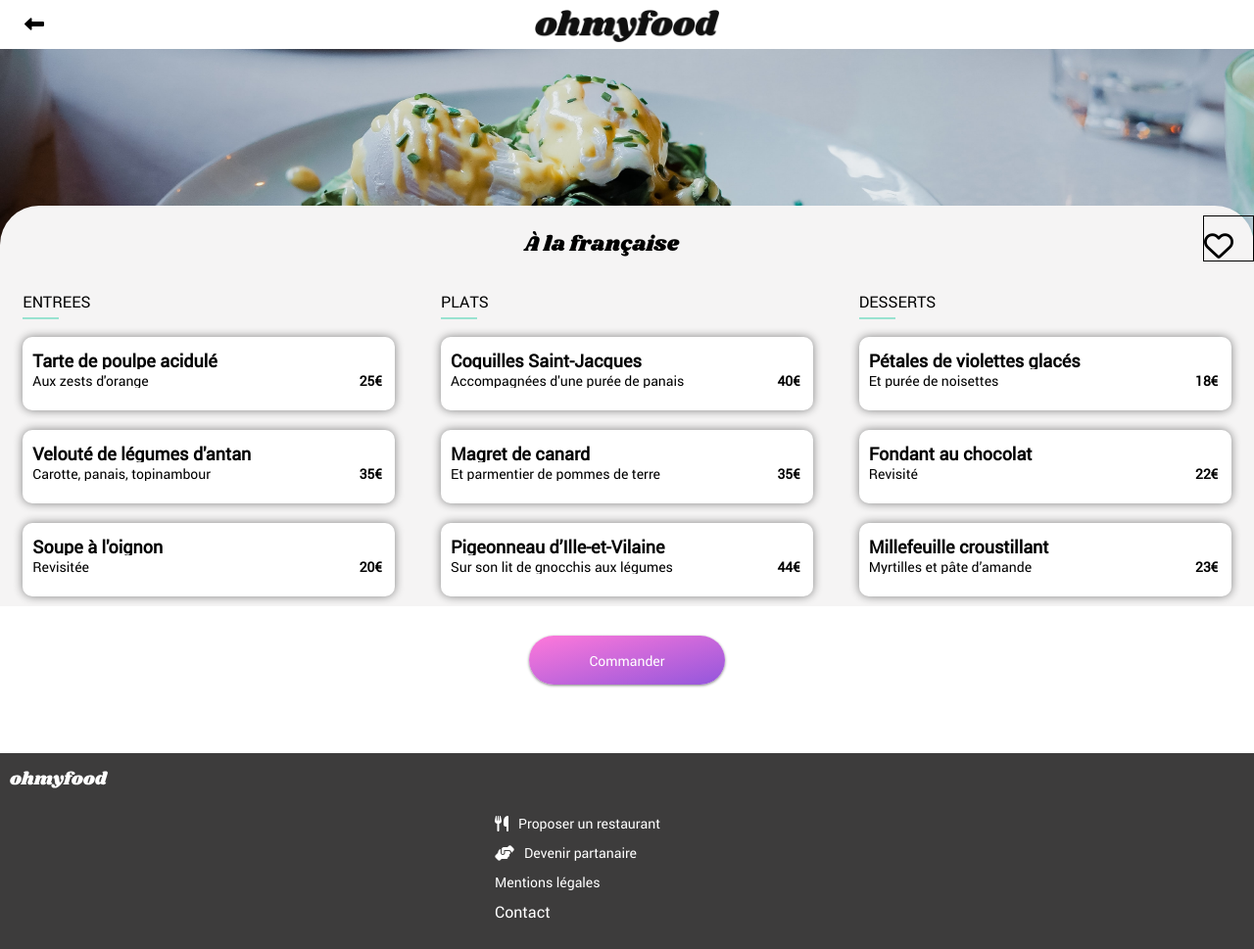
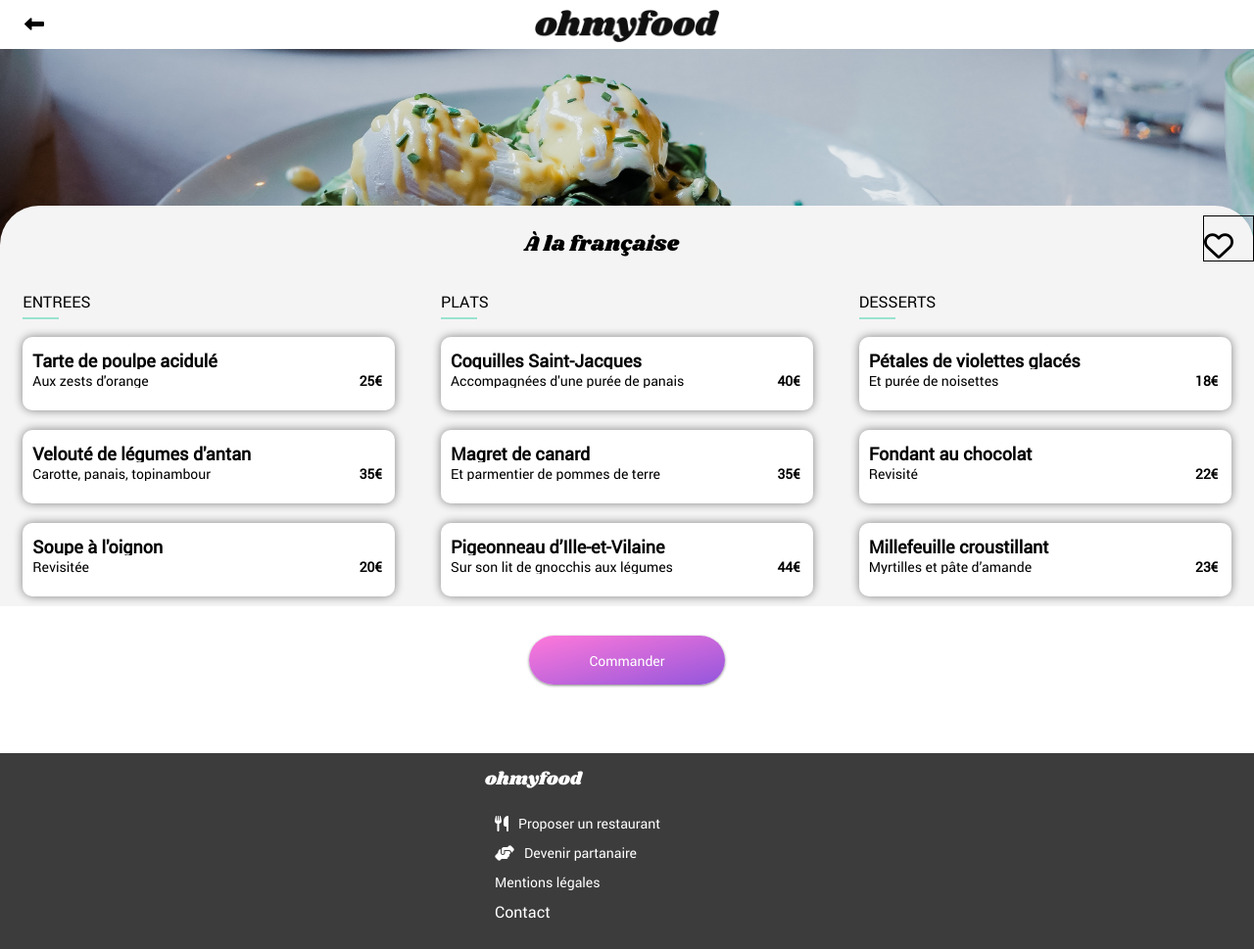
Before and after one commit to lesageyohann/Project-03, a plain HTML site: page menu/menu-alafrancaise.html in a window 1280 px wide. Shown: the whole page at 98% size. Drawn offline with Linux system fonts and the light colour scheme.

Commit message:
uptdate_footer

```diff
--- a/menu/menu-alafrancaise.html
+++ b/menu/menu-alafrancaise.html
@@ -154,6 +154,7 @@
         </section>
     </body>
     <footer class="footer">
+        <div class="footer__block">
             <a href="../index.html#logo">
                 <svg width="196" height="34" viewBox="0 0 196 34" fill="none" xmlns="http://www.w3.org/2000/svg" class="footer__img">
                     <path d="M13.932 7.956C17.196 7.956 19.596 8.61599 21.132 9.936C22.692 11.256 23.472 12.984 23.472 15.12C23.472 15.84 23.376 16.644 23.184 17.532C22.728 19.5 21.876 21.228 20.628 22.716C19.38 24.18 17.844 25.32 16.02 26.136C14.22 26.928 12.264 27.324 10.152 27.324C6.81599 27.324 4.34399 26.664 2.73599 25.344C1.15199 24 0.359985 22.224 0.359985 20.016C0.359985 19.272 0.455985 18.444 0.647985 17.532C1.10399 15.66 1.96799 14.004 3.23999 12.564C4.53599 11.1 6.10799 9.972 7.95599 9.18C9.82799 8.364 11.82 7.956 13.932 7.956ZM13.824 11.16C13.32 11.16 12.78 11.616 12.204 12.528C11.652 13.416 10.992 15.108 10.224 17.604C9.45599 20.1 9.07199 21.852 9.07199 22.86C9.07199 23.388 9.15599 23.748 9.32399 23.94C9.49199 24.108 9.71999 24.192 10.008 24.192C10.512 24.24 11.028 23.808 11.556 22.896C12.108 21.984 12.792 20.208 13.608 17.568C14.352 15.24 14.724 13.548 14.724 12.492C14.724 11.988 14.64 11.64 14.472 11.448C14.328 11.256 14.112 11.16 13.824 11.16Z" fill="#101010"/>
@@ -184,6 +185,7 @@
                     </li>
                 </ul>
             </div>
+        </div>
     </footer>
     <script src="https://kit.fontawesome.com/f802bb3a59.js" crossorigin="anonymous"></script>
 </body>
```
Also changed, not shown: menu/menu-lanoteenchantee.html (+2 -0 lines), menu/menu-lapalettedugout.html (+2 -0 lines), menu/menu-ledelicedessens.html (+2 -0 lines). Lines whose indentation alone changed are shown as unchanged.
